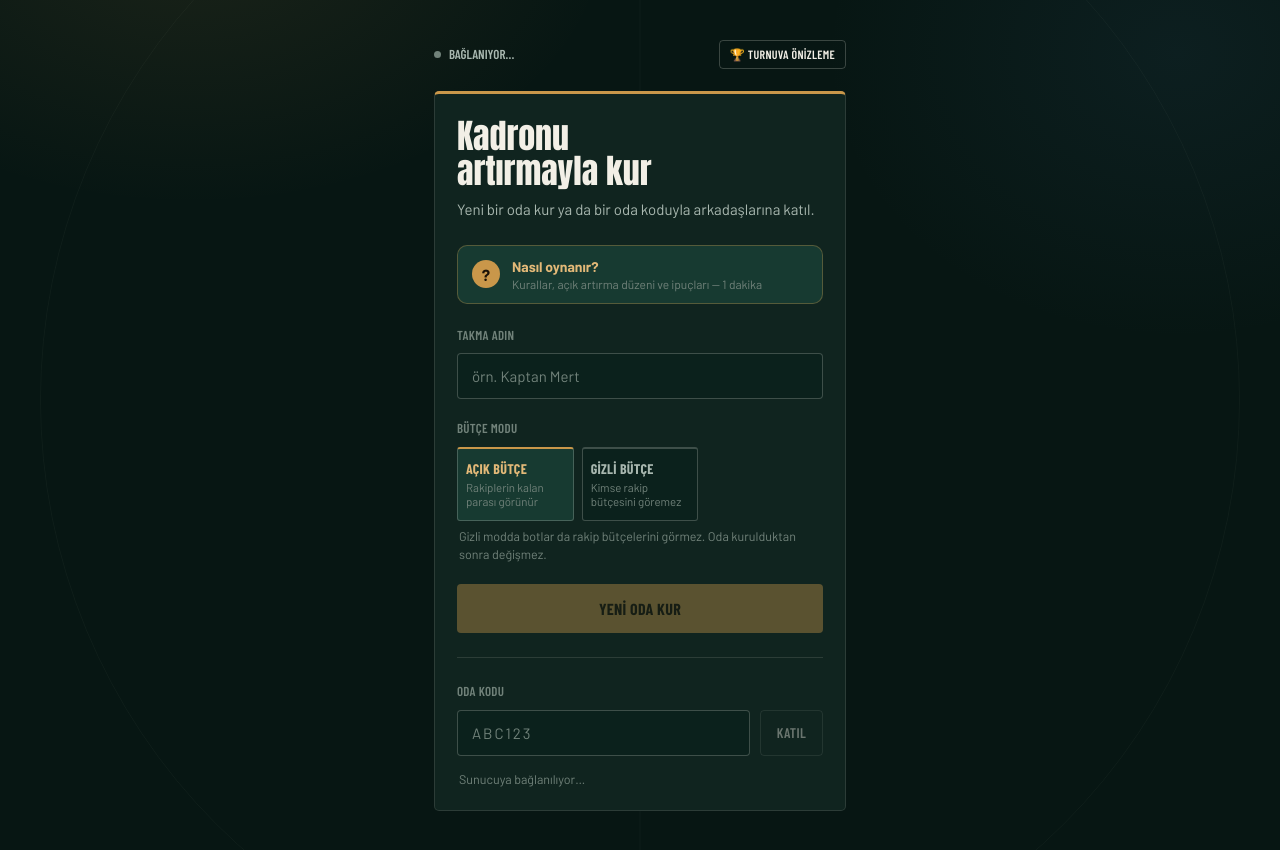
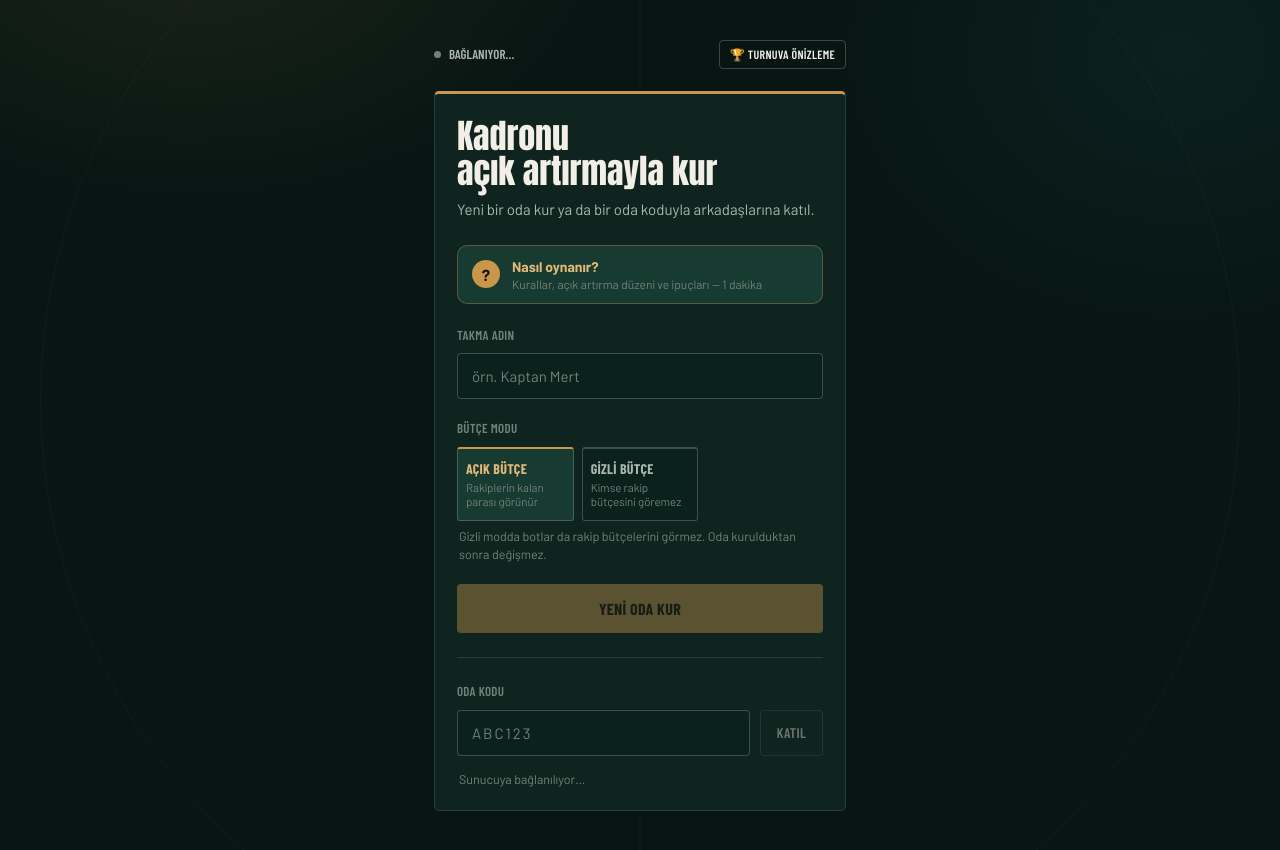
Before and after one commit to ardagokmenyigit/futbol_acik_arttirma, a React (Vite) app in the folder packages/client/: page / in a window 1280 px wide. Shown: the top 850 px of the page. Built offline with nearby package versions, Linux system fonts and the light colour scheme; no server answers; what @fal/shared would draw is missing.

Commit message:
fix(client): ana sayfa basligini 'Kadronu acik artirmayla kur' olarak guncelle

```diff
--- a/packages/client/src/pages/HomePage.tsx
+++ b/packages/client/src/pages/HomePage.tsx
@@ -42,7 +42,7 @@ export function HomePage() {
       <h1 className="headline">
         Kadronu
         <br />
-        artırmayla kur
+        açık artırmayla kur
       </h1>
       <p className="lede">Yeni bir oda kur ya da bir oda koduyla arkadaşlarına katıl.</p>
 
```
